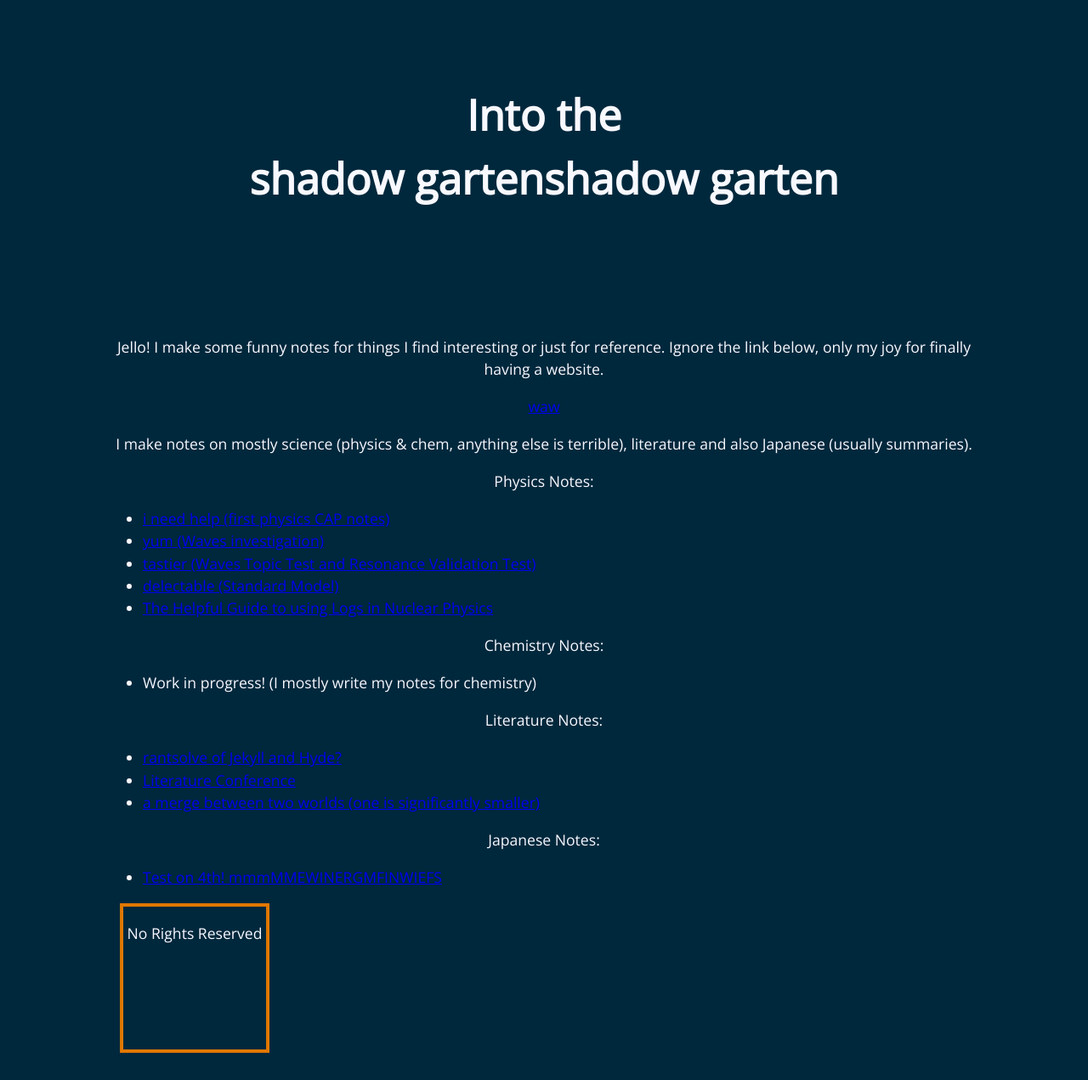
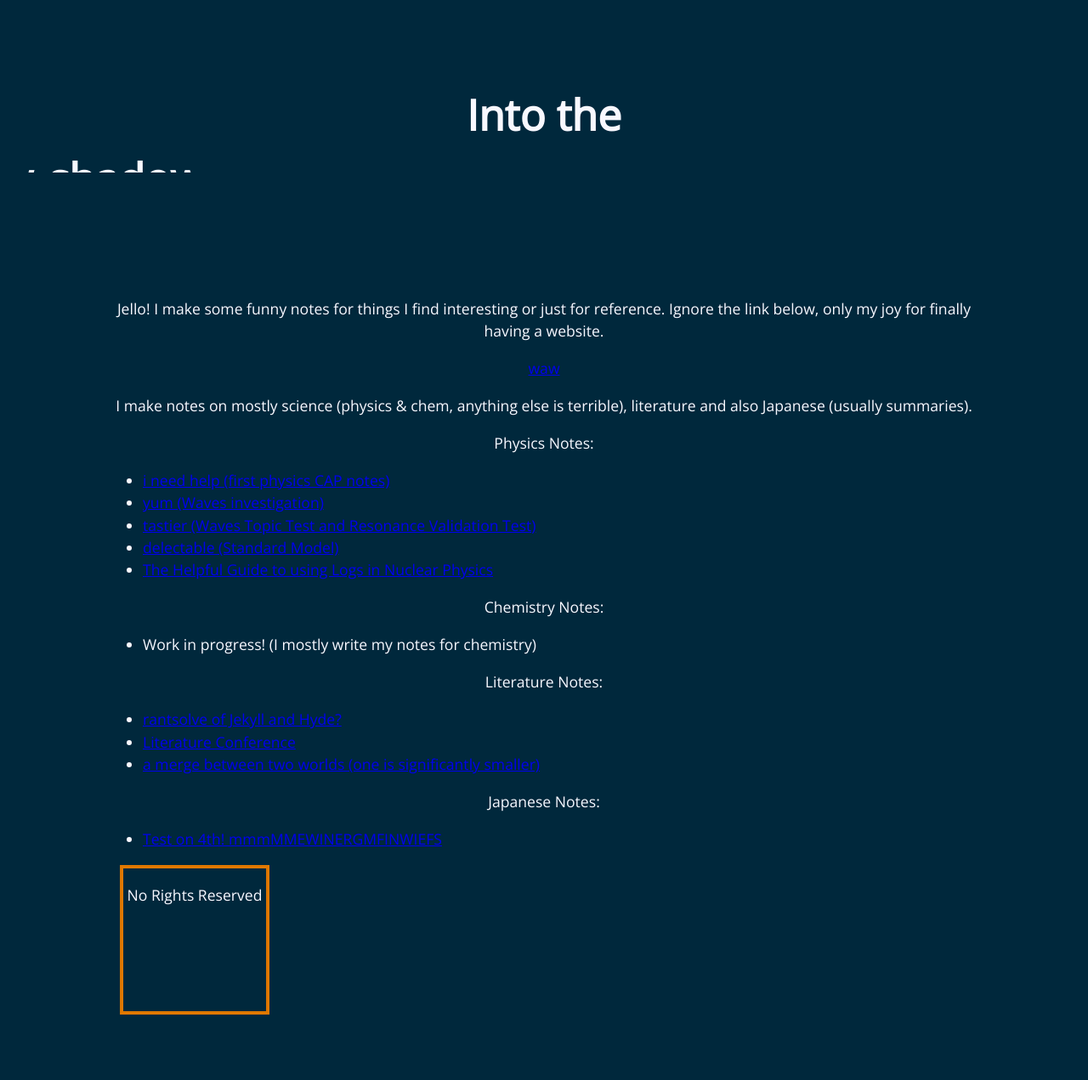
Before and after one commit to anonymoof1528/the-shadow-garten, a Jekyll site: the page built from index.md, in a window 1280 px wide. Shown: the whole page at 85% size. Built offline with Jekyll 4.4.1, drawn with Linux system fonts in a browser that asks for light colours; after the commit the page ends 1226 px from its top, so only the background shows below that.

Commit message:
funny thing?
if it works then very poggers
ty spic

```diff
--- a/assets/css/styles.css
+++ b/assets/css/styles.css
@@ -34,6 +34,34 @@ p {
 
 @keyframes mymove {
   50% {translate: 860px;}
+}
+
+.container {
+    width: 200px;
+    height: 30px;
+
+    overflow: hidden;
+    position: relative;
+}
+
+.container div {
+    display: block;
+    width: 200%;
+    height: 30px;
+
+    overflow: hidden;
+    position: absolute;
+    animation: marquee 5s linear infinite;
+}
+
+.container span {
+  float: left;
+  width: 50%;
+}
+
+@keyframes marquee {
+  0% { left: 0; }
+  100% { left: -100%; }
 }
 
 .page-content {
```
